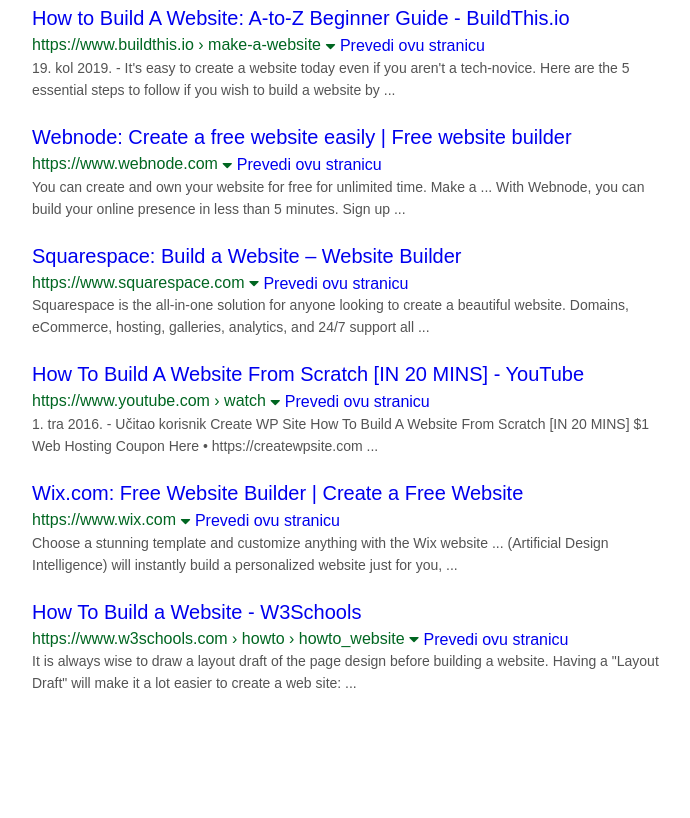
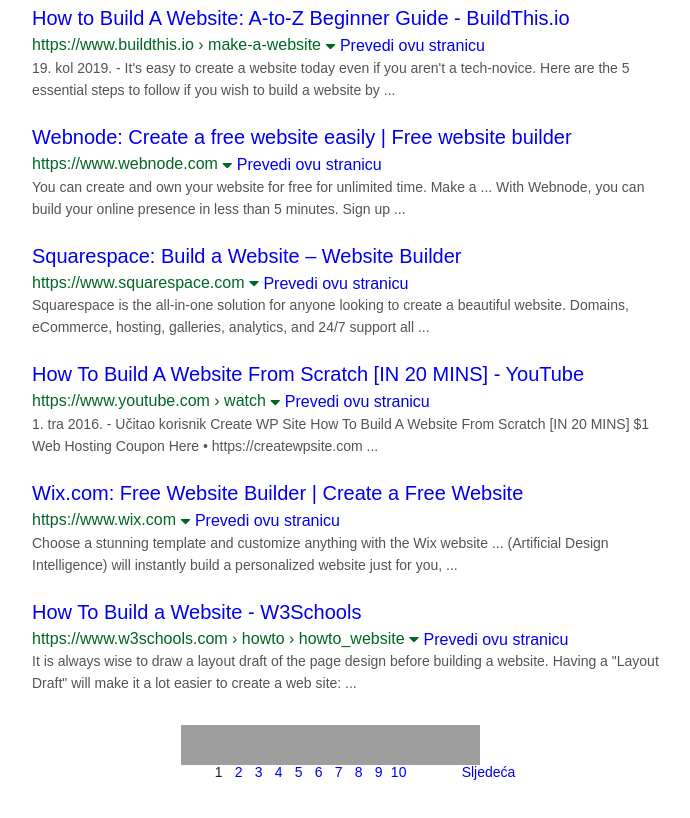
Before and after one commit to Lenn-e/google-result-page, a plain HTML site: page index.html in a window 1280 px wide. Shown: the part 870-1688 px from the top of the page, without its empty margins (138-828 px from the left). Before the commit the page ends 1565 px from the top, so only its background shows below. Drawn offline with Linux system fonts and the light colour scheme; grey boxes are pictures that could not be loaded.

Commit message:
Create page selector

```diff
--- a/index.html
+++ b/index.html
@@ -40,17 +40,17 @@
                 <span>Sve</span>
             </a>
 
-            <a class="navigation-item" href="https://maps.google.com/maps?q=build+this+webpage&sxsrf=ACYBGNTeCuT-i0ND3p4ilDx9a5YZGXRWaA:1580140020582&biw=1377&bih=892&dpr=1.1&um=1&ie=UTF-8&sa=X&ved=2ahUKEwiClpKmkKTnAhXGZ1AKHQi1Ca4Q_AUoAXoECAsQAw">
+            <a class="navigation-item" href="#">
                 <svg focusable="false" viewBox="0 0 24 24" xmlns="http://www.w3.org/2000/svg"><path d="M0 0h24v24H0V0z" fill="none"></path><path d="M20.08 15.03l-.08.08v3.87c0 .44-.28.8-.67.93L12.41 13l2.2-2.2c-.36-.58-.71-1.18-1.02-1.81L4 18.58V4.99a1 1 0 0 1 1-1h7.57c.09-.72.29-1.39.58-2H5c-1.64 0-3 1.36-3 3v13.99c0 1.64 1.36 3 3 3h14a3 3 0 0 0 3-2.99v-6.21a27.8 27.8 0 0 1-1.92 2.25zM12 19.99H5.41l5.58-5.58 5.57 5.57H12v.01zM19 0c-3 0-5 1.99-5 4.99 0 3.82 5 9 5 9s5-5.18 5-9c0-3-2-4.99-5-4.99zm0 6.74c-.96 0-1.75-.79-1.75-1.75s.79-1.75 1.75-1.75 1.75.79 1.75 1.75-.79 1.75-1.75 1.75z"></path></svg>
                 <span>Karte</span>
             </a>
 
-            <a class="navigation-item" href="/search?q=build+this+webpage&biw=1377&bih=892&sxsrf=ACYBGNQHrqebukR6soTLL4DevQqrWiC5jg:1580140023031&source=lnms&tbm=vid&sa=X&ved=2ahUKEwiClpKmkKTnAhXGZ1AKHQi1Ca4Q_AUoAnoECAsQBA">
+            <a class="navigation-item" href="#">
                 <svg focusable="false" viewBox="0 0 24 24" xmlns="http://www.w3.org/2000/svg"><path clip-rule="evenodd" d="M0 0h24v24H0z" fill="none"></path><path clip-rule="evenodd" d="M10 16.5l6-4.5-6-4.5v9zM5 20h14a1 1 0 0 0 1-1V5a1 1 0 0 0-1-1H5a1 1 0 0 0-1 1v14a1 1 0 0 0 1 1zm14.5 2H5a3 3 0 0 1-3-3V4.4A2.4 2.4 0 0 1 4.4 2h15.2A2.4 2.4 0 0 1 22 4.4v15.1a2.5 2.5 0 0 1-2.5 2.5z" fill-rule="evenodd"></path></svg>
                 <span>Videozapisi</span>
             </a>
 
-            <a class="navigation-item" href="/search?q=build+this+webpage&biw=1377&bih=892&sxsrf=ACYBGNQHrqebukR6soTLL4DevQqrWiC5jg:1580140023031&source=lnms&tbm=isch&sa=X&ved=2ahUKEwiClpKmkKTnAhXGZ1AKHQi1Ca4Q_AUoA3oECAsQBQ">
+            <a class="navigation-item" href="#">
                 <svg focusable="false" viewBox="0 0 24 24" xmlns="http://www.w3.org/2000/svg"><path d="M0 0h24v24H0z" fill="none"></path><path d="M14 13l4 5H6l4-4 1.79 1.78L14 13zm-6.01-2.99A2 2 0 0 0 8 6a2 2 0 0 0-.01 4.01zM22 5v14a3 3 0 0 1-3 2.99H5c-1.64 0-3-1.36-3-3V5c0-1.64 1.36-3 3-3h14c1.65 0 3 1.36 3 3zm-2.01 0a1 1 0 0 0-1-1H5a1 1 0 0 0-1 1v14a1 1 0 0 0 1 1h7v-.01h7a1 1 0 0 0 1-1V5z"></path></svg>
                 <span>Slike</span>
             </a>
@@ -119,7 +119,7 @@
         </div>
 
         <div class="info">
-            <a href="#">Povrate Informacije</a>
+            <a href="#">Povratne Informacije</a>
         </div>
 
         <div class="result-container">
@@ -314,6 +314,84 @@
             </div>
         </div>
 
+        <div class="page-navigation-container">
+            <table>
+                <tbody>
+                    <tr valign="top">
+                        <td >
+                            <span style="background:url(http://www.google.com/images/nav_logo299_hr.webp) no-repeat;background-position:-24px 0;background-size:167px;width:28px"></span>
+
+                        </td>
+                        <td>
+                            <span style="background:url(http://www.google.com/images/nav_logo299_hr.webp) no-repeat;background-position:-53px 0;background-size:167px;width:20px"></span>
+                            1
+                        </td>
+                        <td>
+                            <a href="#">
+                                <span style="background:url(http://www.google.com/images/nav_logo299_hr.webp) no-repeat;background-position:-74px 0;background-size:167px;width:20px"></span>
+                                2
+                            </a>
+                        </td>
+                        <td>
+                            <a href="#">
+                                <span style="background:url(http://www.google.com/images/nav_logo299_hr.webp) no-repeat;background-position:-74px 0;background-size:167px;width:20px"></span>
+                                3
+                            </a>
+                        </td>
+                        <td>
+                            <a href="#">
+                                <span style="background:url(http://www.google.com/images/nav_logo299_hr.webp) no-repeat;background-position:-74px 0;background-size:167px;width:20px"></span>
+                                4
+                            </a>
+                        </td>
+                        <td>
+                            <a href="#">
+                                <span style="background:url(http://www.google.com/images/nav_logo299_hr.webp) no-repeat;background-position:-74px 0;background-size:167px;width:20px"></span>
+                                5
+                            </a>
+                        </td>
+                        <td>
+                            <a href="#">
+                                <span style="background:url(http://www.google.com/images/nav_logo299_hr.webp) no-repeat;background-position:-74px 0;background-size:167px;width:20px"></span>
+                                6
+                            </a>
+                        </td>
+                        <td>
+                            <a href="#">
+                                <span style="background:url(http://www.google.com/images/nav_logo299_hr.webp) no-repeat;background-position:-74px 0;background-size:167px;width:20px"></span>
+                                7
+                            </a>
+                        </td>
+                        <td>
+                            <a href="#">
+                                <span style="background:url(http://www.google.com/images/nav_logo299_hr.webp) no-repeat;background-position:-74px 0;background-size:167px;width:20px"></span>
+                                8
+                            </a>
+                        </td>
+                        <td>
+                            <a href="#">
+                                <span style="background:url(http://www.google.com/images/nav_logo299_hr.webp) no-repeat;background-position:-74px 0;background-size:167px;width:20px"></span>
+                                9
+                            </a>
+                        </td>
+                        <td>
+                            <a href="#">
+                                <span style="background:url(http://www.google.com/images/nav_logo299_hr.webp) no-repeat;background-position:-74px 0;background-size:167px;width:20px"></span>
+                                10
+                            </a>
+                        </td>
+                        <td>
+                            <a href="#">
+                                <span style="background:url(http://www.google.com/images/nav_logo299_hr.webp) no-repeat;background-position:-96px 0;background-size:167px;width:71px"></span>
+                                <span style="display:block;margin-left:53px">Sljedeća</span>
+                            </a>
+                        </td>
+
+                    </tr>
+                </tbody>
+            </table>
+        </div>
+
     </div>
 </body>
 </html>
--- a/styles/style.css
+++ b/styles/style.css
@@ -7,7 +7,7 @@
 .container {
     display: grid;
     grid-template-columns: 170px 632px auto;
-    grid-template-rows: 80px 40px 50px auto auto auto 70px 50px 50px;
+    grid-template-rows: 80px 40px 50px auto auto auto auto auto 50px;
 }
 
 .logo-container {
@@ -291,3 +291,44 @@
 .result-container:nth-child(9) {
     grid-area: 7 / 2 / 8 / 3;
 }
+
+.page-navigation-container {
+    grid-area: 8 / 2 / 9 / 3;
+}
+
+table {
+    font-size: 14px;
+    display: table;
+    border-collapse: collapse;
+    text-align: left;
+    margin: 30px auto 30px;
+}
+
+tbody {
+    display: table-row-group;
+    vertical-align: middle;
+    border-color: inherit;
+}
+
+tbody a {
+    text-decoration: none;
+}
+
+tbody a:hover {
+    text-decoration: underline;
+}
+
+td {
+    padding: 0;
+    text-align: center;
+    display: table-cell;
+    vertical-align: top;
+    border-collapse: collapse;
+    border-spacing: 2px;
+}
+
+td span:nth-child(1) {
+    height: 40px;
+    display: block;
+
+}
```
